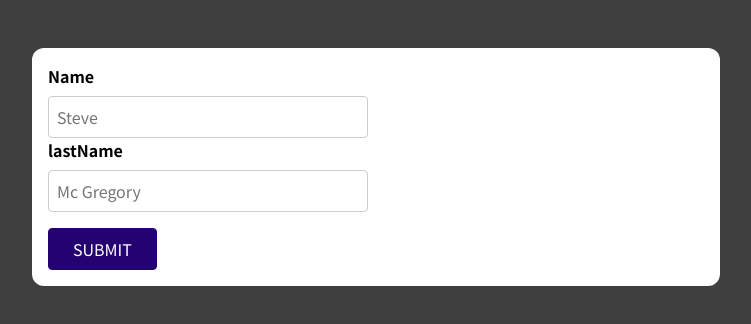
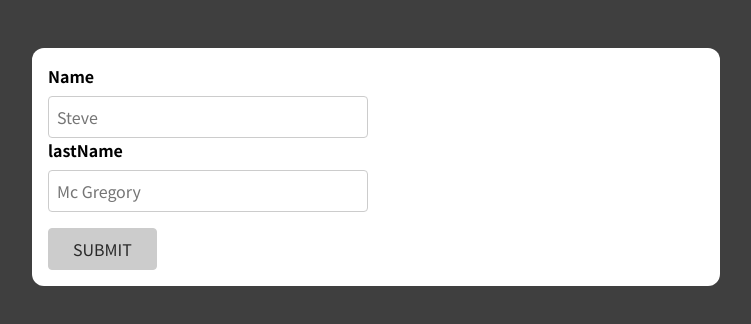
Before and after one commit to Alim1899/forms, a React (Create React App) app: page / in a window 1280 px wide. Shown: the top 324 px of the page, without its empty margins (264-1015 px from the left). Built offline with nearby package versions, Linux system fonts and the light colour scheme.

Commit message:
Made short code

```diff
--- a/src/components/SimpleInput.js
+++ b/src/components/SimpleInput.js
@@ -1,46 +1,38 @@
-import { useEffect, useRef, useState } from "react";
+import { useState, useEffect } from "react";
 import "../index.css";
 const SimpleInput = (props) => {
   const [enteredName, setEnteredName] = useState("");
-  const [nameIsValid, setNameIsValid] = useState(false);
   const [nameTouched, setNameTouched] = useState(false);
-  const nameRef = useRef();
-  const lastname = useRef();
+ const [formIsValid, setFormIsValid] = useState(false);
+  const nameIsValid = enteredName.trim() !== "";
+  const nameInputIsInvalid = !nameIsValid && nameTouched;
 
   const nameInputChangeHandler = (e) => {
     setEnteredName(e.target.value);
-    if(enteredName.trim()===''){
-      setNameIsValid(false);
-    }
   };
 
-const blurHandler = e=>{
-  setNameTouched(true);
-  if(enteredName.trim()===''){
-    setNameIsValid(false);
-  }else{
-    setNameTouched(false)
-  }
-}
+  const blurHandler = (e) => {
+    setNameTouched(true);
+  };
 
-useEffect(()=>{
-
-},[])
-
+  useEffect(()=>{
+    if(nameIsValid){
+      setFormIsValid(true);
+    }else{
+      setFormIsValid(false)
+    }
+  },[nameIsValid])
   const formSubmissionHandler = (e) => {
     e.preventDefault();
     setNameTouched(true);
-    if (enteredName.trim() === "") {
-      setNameIsValid(false);
+    if (!nameIsValid) {
       return;
     }
-    setNameIsValid(true);
-    const enteredValue = nameRef.current.value;
-    console.log(enteredValue);
+
     setEnteredName("");
+    setNameTouched(false);
   };
 
-  const nameInputIsInvalid = !nameIsValid && nameTouched;
   const nameInputClasses = nameInputIsInvalid
     ? "form-control invalid"
     : "form-control";
@@ -55,7 +47,6 @@
           type="text"
           placeholder="Steve"
           minLength={2}
-          ref={nameRef}
           value={enteredName}
         ></input>
         {nameInputIsInvalid && (
@@ -67,10 +58,9 @@
           type="text"
           minLength={2}
           placeholder="Mc Gregory"
-          ref={lastname}
         ></input>
       </div>
-      <button>SUBMIT</button>
+      <button disabled={!formIsValid}>SUBMIT</button>
     </form>
   );
 };
```
